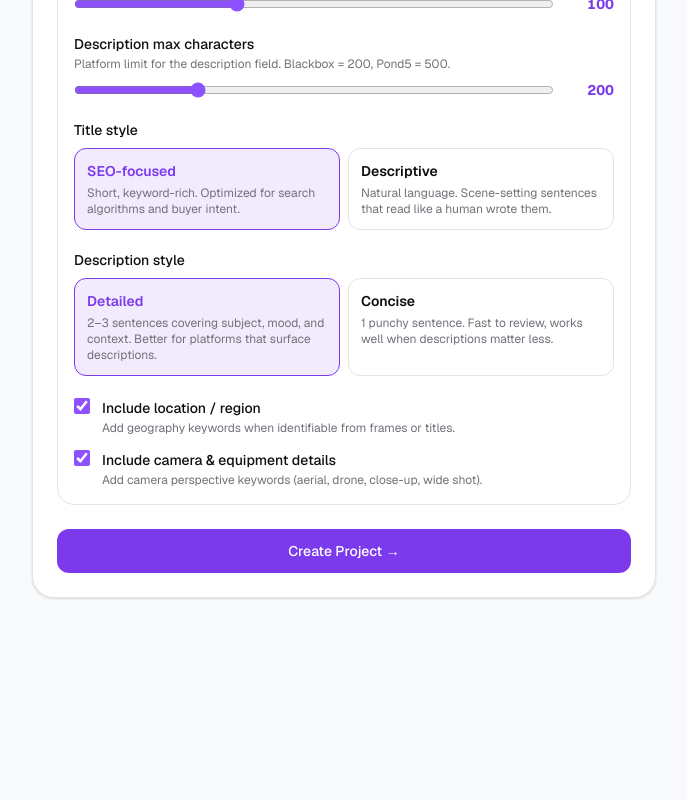
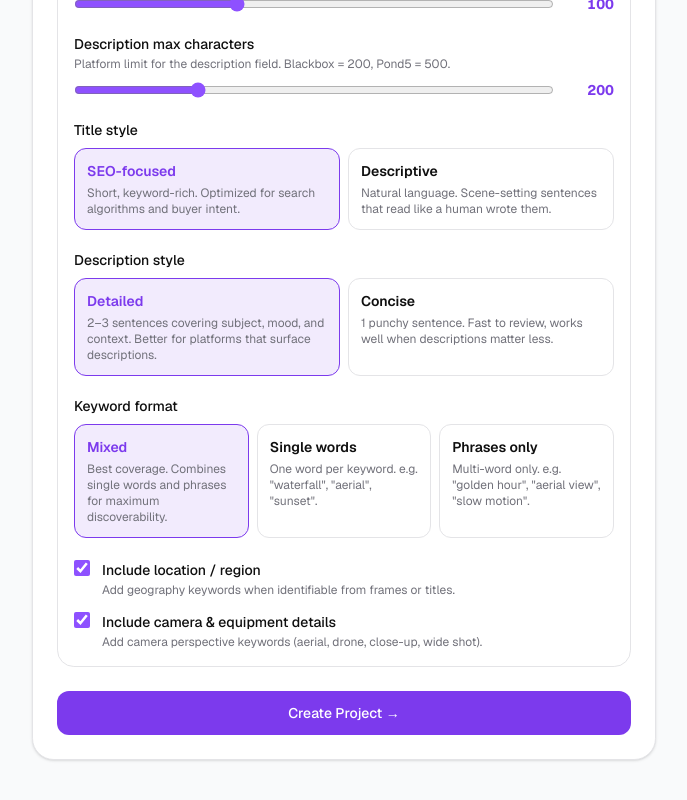
Before and after one commit to TerryBotDoOver/clipmeta, a Next.js app: page /projects/new in a window 1280 px wide. Shown: the part 1093-1893 px from the top of the page, without its empty margins (408-1095 px from the left). Before the commit the page ends 1731 px from the top, so only its background shows below. Built offline with nearby package versions, Linux system fonts and the light colour scheme.

Commit message:
Add keyword format option: mixed/single-word/phrases

```diff
--- a/src/app/(app)/projects/new/page.tsx
+++ b/src/app/(app)/projects/new/page.tsx
@@ -30,6 +30,8 @@ export default function NewProjectPage() {
 
     const titleMaxChars = Math.min(200, Math.max(50, parseInt(String(formData.get("titleMaxChars") || "200"), 10)));
     const descMaxChars = Math.min(500, Math.max(100, parseInt(String(formData.get("descMaxChars") || "300"), 10)));
+    const rawFormat = String(formData.get("keywordFormat") || "mixed");
+    const keywordFormat = (["mixed", "single", "phrases"].includes(rawFormat) ? rawFormat : "mixed") as "mixed" | "single" | "phrases";
 
     const generation_settings: GenerationSettings = {
       keywordCount,
@@ -39,6 +41,7 @@ export default function NewProjectPage() {
       includeCameraDetails,
       titleMaxChars,
       descMaxChars,
+      keywordFormat,
     };
 
     if (!name) throw new Error("Project name is required.");
--- a/src/components/ProjectSettingsForm.tsx
+++ b/src/components/ProjectSettingsForm.tsx
@@ -20,6 +20,7 @@ export function ProjectSettingsForm() {
   const [includeCameraDetails, setIncludeCameraDetails] = useState(defaultPreset.includeCameraDetails);
   const [titleMaxChars, setTitleMaxChars] = useState(defaultPreset.titleMaxChars);
   const [descMaxChars, setDescMaxChars] = useState(defaultPreset.descMaxChars);
+  const [keywordFormat, setKeywordFormat] = useState<"mixed" | "single" | "phrases">(defaultPreset.keywordFormat);
 
   function handlePlatformChange(p: Platform) {
     const preset = PLATFORM_PRESETS[p];
@@ -29,6 +30,7 @@ export function ProjectSettingsForm() {
     setDescStyle(preset.descStyle);
     setTitleMaxChars(preset.titleMaxChars);
     setDescMaxChars(preset.descMaxChars);
+    setKeywordFormat(preset.keywordFormat);
   }
 
   return (
@@ -42,6 +44,7 @@ export function ProjectSettingsForm() {
       <input type="hidden" name="includeCameraDetails" value={includeCameraDetails ? "on" : "off"} />
       <input type="hidden" name="titleMaxChars" value={titleMaxChars} />
       <input type="hidden" name="descMaxChars" value={descMaxChars} />
+      <input type="hidden" name="keywordFormat" value={keywordFormat} />
 
       {/* Platform selector */}
       <div>
@@ -195,6 +198,28 @@ export function ProjectSettingsForm() {
             </div>
           </div>
 
+          {/* Keyword format */}
+          <div>
+            <p className="block text-sm font-medium text-foreground">Keyword format</p>
+            <div className="mt-2 grid grid-cols-3 gap-2">
+              {(["mixed", "single", "phrases"] as const).map((fmt) => {
+                const info = {
+                  mixed: { label: "Mixed", desc: "Best coverage. Combines single words and phrases for maximum discoverability." },
+                  single: { label: "Single words", desc: 'One word per keyword. e.g. "waterfall", "aerial", "sunset".' },
+                  phrases: { label: "Phrases only", desc: 'Multi-word only. e.g. "golden hour", "aerial view", "slow motion".' },
+                };
+                const selected = keywordFormat === fmt;
+                return (
+                  <label key={fmt} className={`cursor-pointer rounded-lg border p-3 transition ${selected ? "border-primary bg-primary/10" : "border-border hover:border-primary/50"}`}>
+                    <input type="radio" name="_keywordFormat_display" value={fmt} checked={selected} onChange={() => setKeywordFormat(fmt)} className="sr-only" />
+                    <p className={`text-sm font-semibold ${selected ? "text-primary" : "text-foreground"}`}>{info[fmt].label}</p>
+                    <p className="mt-1 text-xs text-muted-foreground">{info[fmt].desc}</p>
+                  </label>
+                );
+              })}
+            </div>
+          </div>
+
           {/* Toggles */}
           <div className="space-y-3">
             <label className="flex cursor-pointer items-start gap-3">
--- a/src/lib/generateMetadata.ts
+++ b/src/lib/generateMetadata.ts
@@ -92,6 +92,7 @@ export async function generateMetadata(
     includeCameraDetails: true,
     titleMaxChars: 200,
     descMaxChars: 300,
+    keywordFormat: "mixed",
   };
 
   // Build platform-specific instructions
@@ -110,6 +111,13 @@ Description style: ${
     effectiveSettings.descStyle === "concise"
       ? "Write one concise punchy sentence."
       : "Write 2–3 sentences covering subject, mood, setting, and potential use cases."
+  }
+Keyword format: ${
+    effectiveSettings.keywordFormat === "single"
+      ? 'SINGLE WORDS ONLY — every keyword must be exactly one word (e.g. "waterfall", "aerial", "sunset"). No spaces. No multi-word phrases whatsoever.'
+      : effectiveSettings.keywordFormat === "phrases"
+      ? 'PHRASES ONLY — every keyword must be two or more words (e.g. "golden hour", "aerial view", "flowing water"). No single-word keywords.'
+      : "MIXED — use a natural blend of single words and multi-word phrases for maximum search coverage."
   }
 ${
     effectiveSettings.includeLocation
--- a/src/lib/platform-presets.ts
+++ b/src/lib/platform-presets.ts
@@ -13,6 +13,7 @@ export type GenerationSettings = {
   includeCameraDetails: boolean;
   titleMaxChars: number;
   descMaxChars: number;
+  keywordFormat: "mixed" | "single" | "phrases";
 };
 
 export const PLATFORM_LABELS: Record<Platform, string> = {
@@ -40,6 +41,7 @@ export const PLATFORM_PRESETS: Record<Platform, GenerationSettings> = {
     includeCameraDetails: true,
     titleMaxChars: 100,
     descMaxChars: 200,
+    keywordFormat: "mixed",
   },
   pond5: {
     keywordCount: 50,
@@ -49,6 +51,7 @@ export const PLATFORM_PRESETS: Record<Platform, GenerationSettings> = {
     includeCameraDetails: true,
     titleMaxChars: 100,
     descMaxChars: 500,
+    keywordFormat: "mixed",
   },
   adobe_stock: {
     keywordCount: 45,
@@ -58,6 +61,7 @@ export const PLATFORM_PRESETS: Record<Platform, GenerationSettings> = {
     includeCameraDetails: false,
     titleMaxChars: 200,
     descMaxChars: 200,
+    keywordFormat: "mixed",
   },
   shutterstock: {
     keywordCount: 50,
@@ -67,6 +71,7 @@ export const PLATFORM_PRESETS: Record<Platform, GenerationSettings> = {
     includeCameraDetails: false,
     titleMaxChars: 200,
     descMaxChars: 200,
+    keywordFormat: "mixed",
   },
   generic: {
     keywordCount: 35,
@@ -76,6 +81,7 @@ export const PLATFORM_PRESETS: Record<Platform, GenerationSettings> = {
     includeCameraDetails: true,
     titleMaxChars: 200,
     descMaxChars: 300,
+    keywordFormat: "mixed",
   },
 };
 
```
